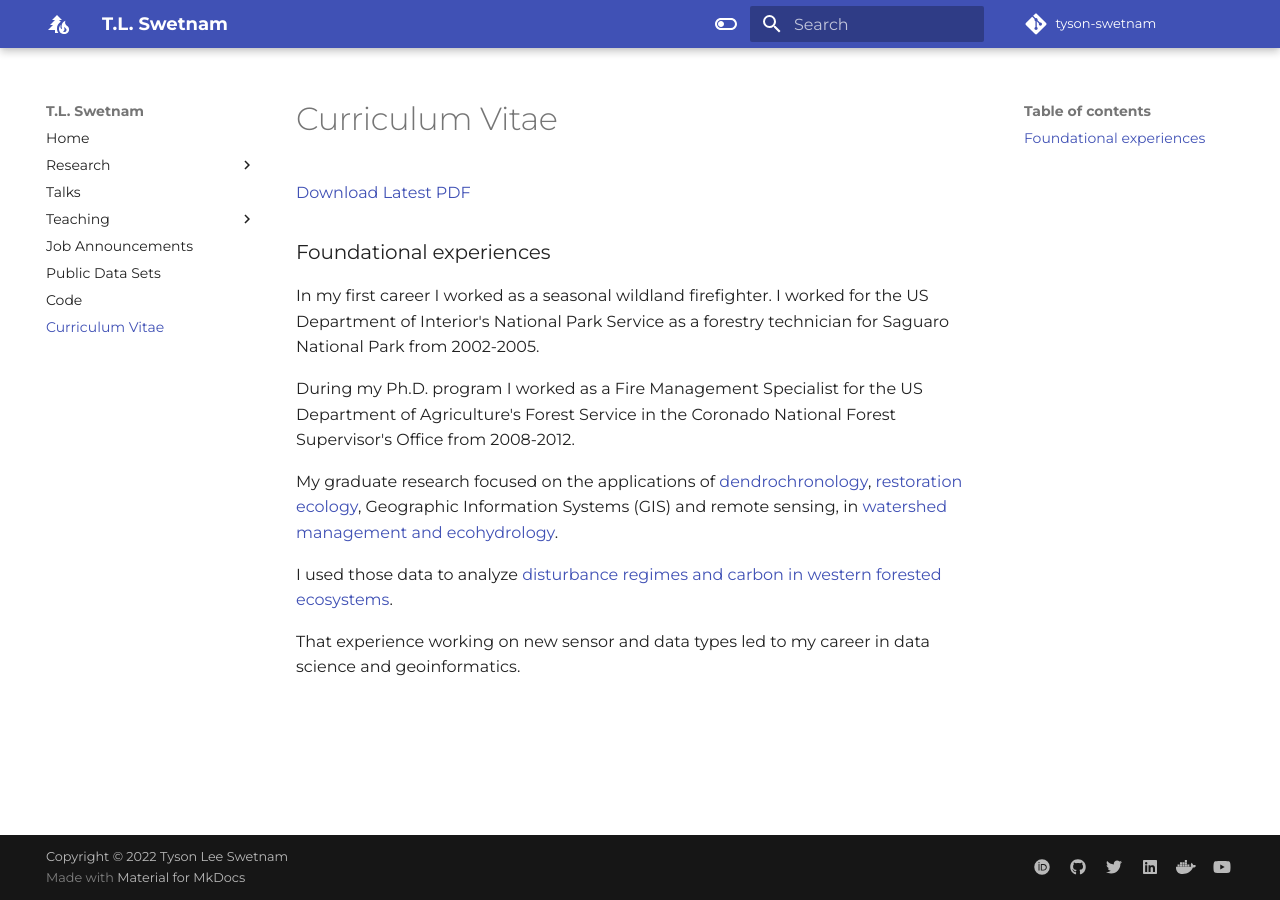
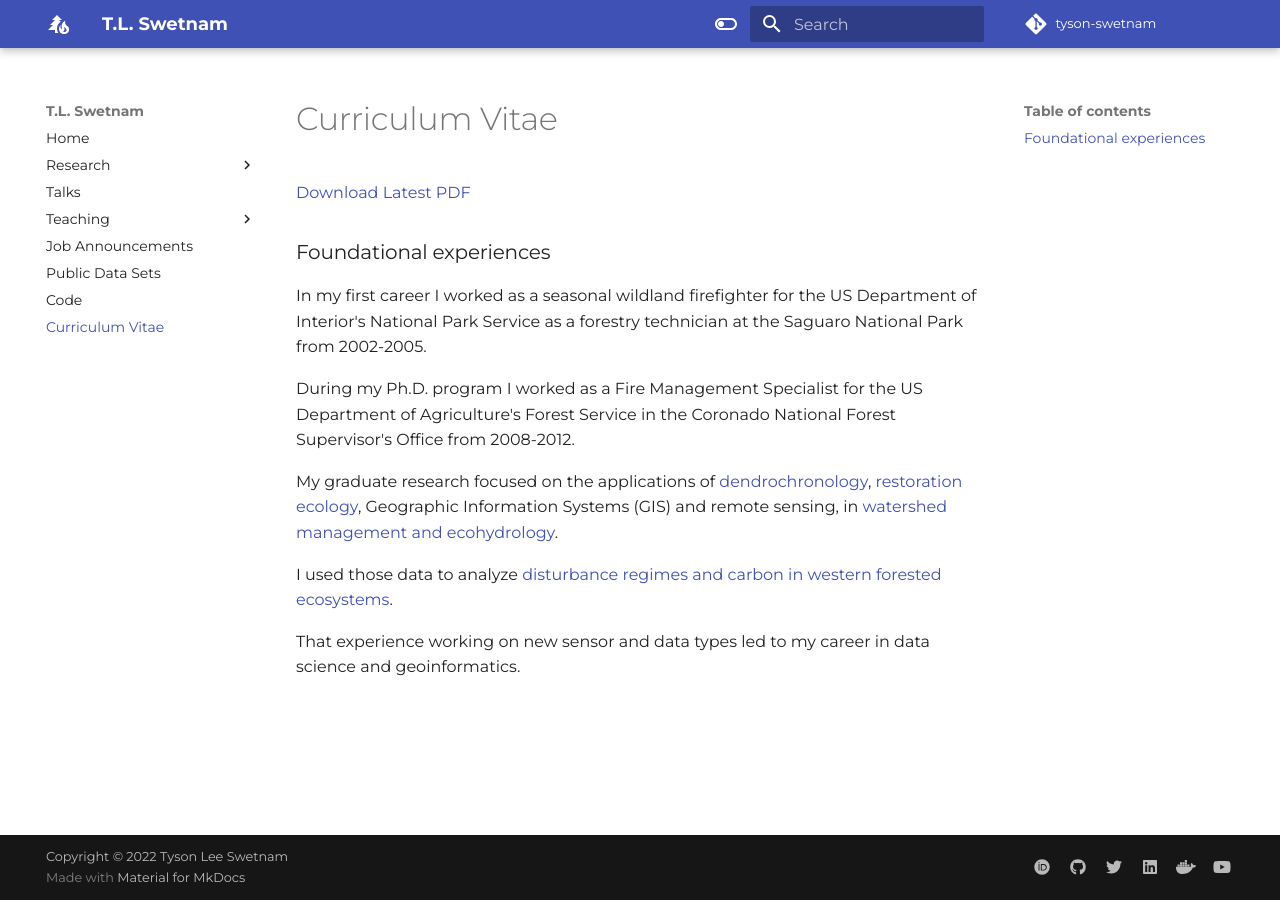
Before and after one commit to tyson-swetnam/new-website, an MkDocs documentation site: the page built from docs/cv.md, in a window 1280 px wide. Built offline with MkDocs 1.6.1 and Material for MkDocs 9.7.7, drawn with Linux system fonts in a browser that asks for light colours; some web fonts are replaced; comment, search, counter and statistics services are not loaded.

Commit message:
Update cv.md

```diff
--- a/docs/cv.md
+++ b/docs/cv.md
@@ -4,7 +4,7 @@
 
 ### Foundational experiences
 
-In my first career I worked as a seasonal wildland firefighter. I worked for the US Department of Interior's National Park Service as a forestry technician for Saguaro National Park from 2002-2005.
+In my first career I worked as a seasonal wildland firefighter for the US Department of Interior's National Park Service as a forestry technician at the Saguaro National Park from 2002-2005.
 
 During my Ph.D. program I worked as a Fire Management Specialist for the US Department of Agriculture's Forest Service in the Coronado National Forest Supervisor's Office from 2008-2012.
 
```
